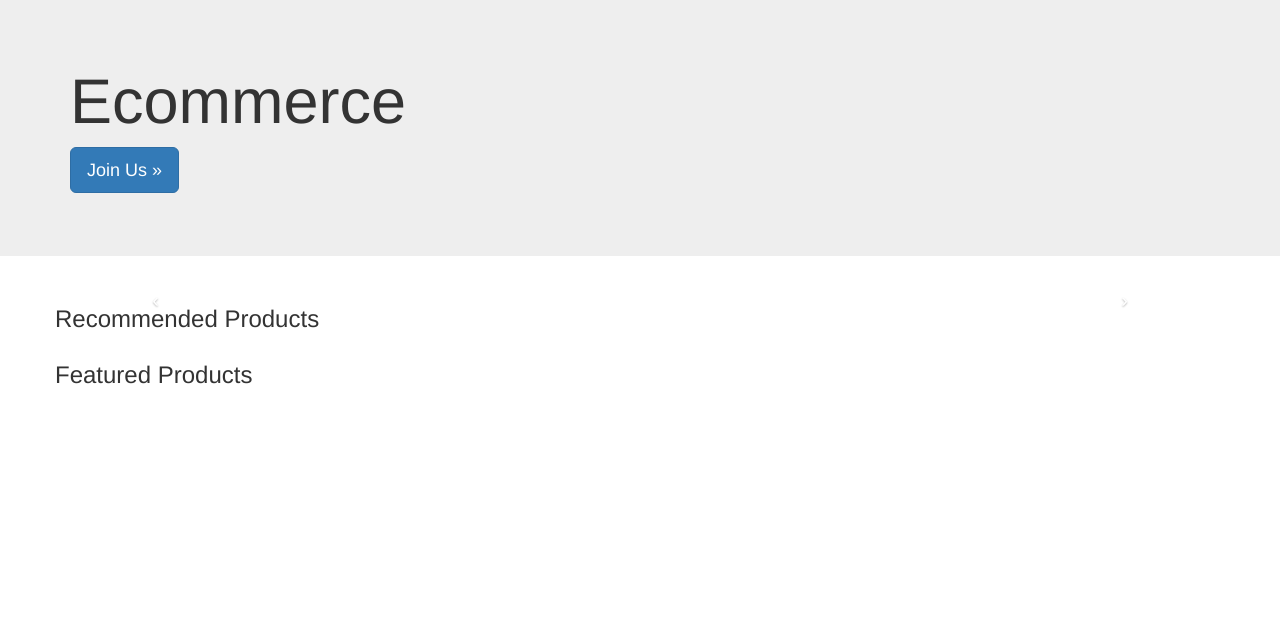
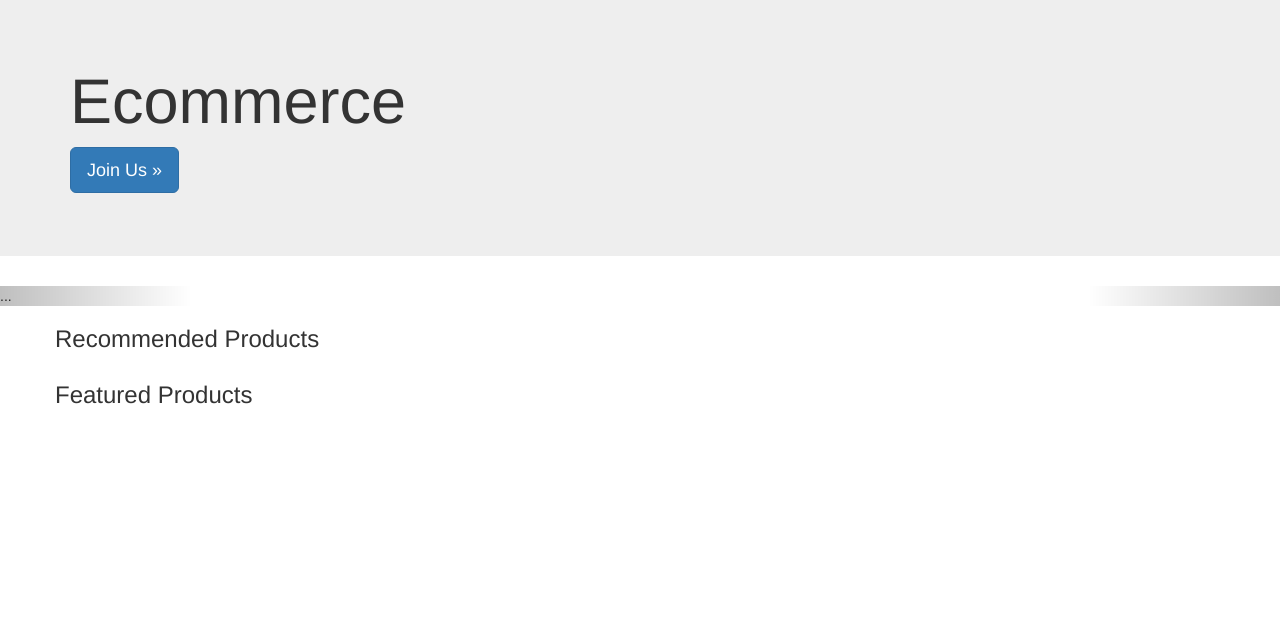
Before and after one commit to sbbiju/ecom, a Django app: page / in a window 1280 px wide. Shown: the part 52-690 px from the top of the page. Run offline with Django 3.2, Linux system fonts and the light colour scheme; data that the repository does not hold is empty; some libraries are stand-ins or nearby versions; some web fonts are replaced.

Commit message:
slider added

```diff
--- a/templates/home.html
+++ b/templates/home.html
@@ -15,17 +15,6 @@ jumbotron {
     padding-bottom: 48px;
     margin-top: -20px;
 }
-<!--.jumbotron {-->
-	<!--background-color:#5ACDFF;-->
-	<!--color: #000;-->
-	<!--{% if featured_image.make_image_background %}-->
-	<!--background-image: url("{{ featured_image.image.url }}");-->
-	<!--background-repeat: no-repeat;-->
-	<!--background-color: #000;-->
-	<!--background-size: cover;-->
-
-	<!--{% endif %}-->
-<!--}-->
 
 {% endblock %}
 </style>
@@ -41,9 +30,6 @@ jumbotron {
 			<div class="row">
 				<div class='col-sm-12 text-center {% if featured_image.text_right %} pull-right {% endif %}'>
 				<p>{{ featured_image.product.description }}</p>
-				<!--<p>-->
-				<!--<a class="btn btn-lg btn-primary" href="{{ featured_image.product.get_absolute_url }}" role="button">More Details </a>-->
-				<!--</p>-->
 				</div>
 				<div class='col-sm-12' >
 					<a href="{{ featured_image.product.get_absolute_url }}"><img src="{{ featured_image.image.url }}" class='img-responsive' /></a>
@@ -69,40 +55,41 @@ jumbotron {
 	 </div>
 
 	 {% endif %}
+<div id="carousel-example-generic" class="carousel slide" data-ride="carousel">
+  <!-- Indicators -->
+  <ol class="carousel-indicators">
+    <li data-target="#carousel-example-generic" data-slide-to="0" class="active"></li>
+    <li data-target="#carousel-example-generic" data-slide-to="1"></li>
+  </ol>
 
-	<div class="container">
-			<div id="Carousel" class="carousel slide">
-			<!-- Carousel items -->
-			<div class="carousel-inner">
-
+  <!-- Wrapper for slides -->
+  <div class="carousel-inner" role="listbox">
     <div class="item active">
-				<div class="row">
      {% for product in products2 %}
 	  <div class="col-md-2 project-grid"><a href='{{ product.get_absolute_url }}'><img id='img' class='img-responsive thumbnail' src='{{ product.get_image_url }}' /></a><br/></div>
 	 {% endfor %}
-				</div><!--.row-->
-			</div><!--.item-->
+    </div>
     <div class="item">
-				<div class="row">
       {% for product in products3 %}
-					<div class="col-md-2 project-grid"><a href='{{ product.get_absolute_url }}'><img id='img' class='img-responsive thumbnail' src='{{ product.get_image_url }}' /></a><br/></div>
+		<div class="col-md-2 project-grid"><a href='{{ product.get_absolute_url }}'><img id='img2' class='img-responsive thumbnail' src='{{ product.get_image_url }}' /></a><br/></div>
 	  {% endfor %}
+    </div>
+    ...
+  </div>
 
-				</div><!--.row-->
-			</div><!--.item-->
-			</div><!--.carousel-inner-->
-			  <a data-slide="prev" href="#Carousel" class="left carousel-control">‹</a>
-			  <a data-slide="next" href="#Carousel" class="right carousel-control">›</a>
-			</div><!--.Carousel-->
+  <!-- Controls -->
+  <a class="left carousel-control" href="#carousel-example-generic" role="button" data-slide="prev">
+    <span class="glyphicon glyphicon-chevron-left" aria-hidden="true"></span>
+    <span class="sr-only">Previous</span>
+  </a>
+  <a class="right carousel-control" href="#carousel-example-generic" role="button" data-slide="next">
+    <span class="glyphicon glyphicon-chevron-right" aria-hidden="true"></span>
+    <span class="sr-only">Next</span>
+  </a>
 </div>
 
 
-
 {% endblock %}
-
-
-
-
 {% block content %}
 
 <div class='row'>
@@ -116,72 +103,4 @@ jumbotron {
 {% include "products/products.html" with object_list=products2 %}
 
 </div>
-
-
-<!--
- {% if request.user.is_authenticated %}
-<h1>You are logged in!</h1>
-
-	{% if queryset %}
-	<h2>Welcome Staff</h2>
-	<table class='table'>
-	{% for instance in queryset %}
-		<tr><td>{{ forloop.counter }}</td><td>{{ instance.email }}</td><td>{{ instance.full_name }}</td><td>{{ instance.timestamp|timesince }} ago</td></tr>
-		{% if instance.email == "abc@gmail.edu" %}
-		<tr><td>is equal</td></tr>
-		{% endif %}
-	{% endfor %}
-	</table>
-
-	{% endif %}
-
- {% else %}
-<div class="row">
-
-  <div class="col-sm-3 pull-right">
-
-			<p class='lead text-align-center'>{{ title }}</p>
-
-			<form method='POST' action=''>{% csrf_token %}
-			{{ form|crispy }}
-
-			<input class='btn btn-primary' type='submit' value='Sign Up' />
-
-			</form>
-	</div>
-
-	<div class='col-sm-3'>
-<p class='lead text-align-center'>Django &amp; Bootstrap</p>
-			<img src='{% static "img/marketing1.jpg" %}' class='img-responsive' />
-</div>
-
-<div class='col-sm-3'>
-<p class='lead text-align-center'>Created for Starters
-<br/>
-<span class='fa-stack fa-lg fa-5x'>
-<i class='fa fa-comment-o fa-stack-2x'></i>
-<i style='color:yellow;' class="fa fa-bolt fa-stack-1x"></i>
-
-</span>
-</p>
-
-</div>
-
-<div class='col-sm-3'>
-<p class='lead text-align-center'>Always Open Source <br/><br/>
-
-<span class="fa-stack fa-lg fa-5x">
-<i class="fa fa-circle-o-notch fa-stack-2x"></i>
-
-  <i class="fa fa-github fa-stack-1x"></i>
-</span>
-</p>
-
-
-</div>
-
-
-</div>
-{% endif %} -->
-
 {% endblock %}
```
Lines whose indentation alone changed are shown as unchanged.
